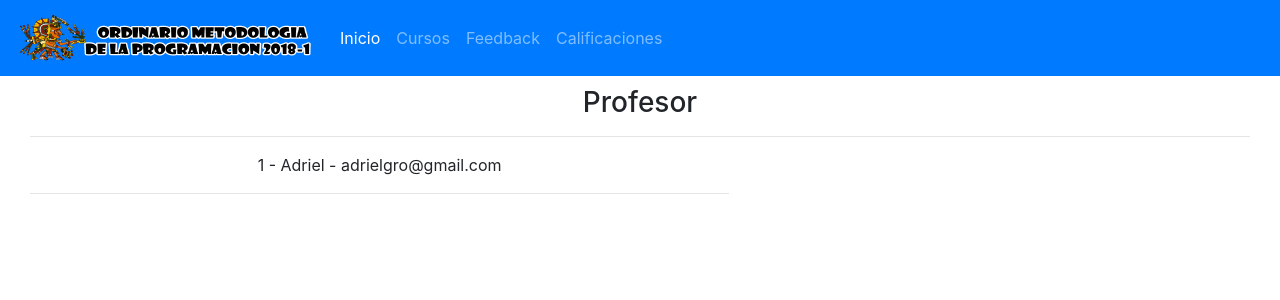
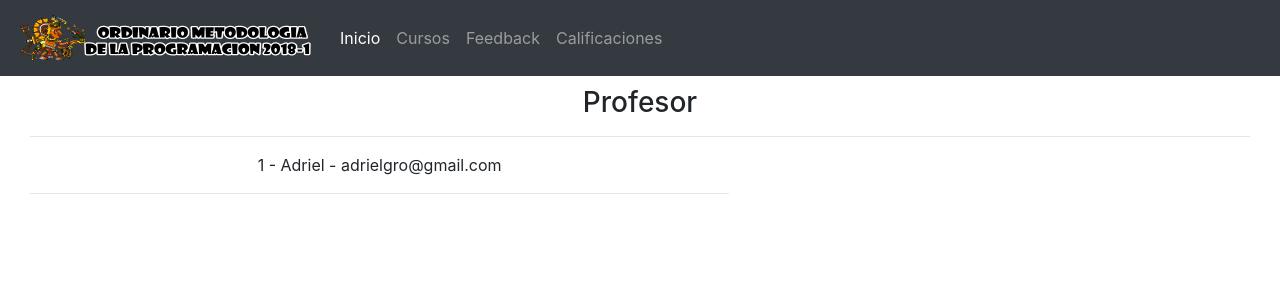
Before and after one commit to adrielgro/ordinario-2018-1, a PHP site: page / in a window 1280 px wide. Shown: the top 300 px of the page. Run offline with PHP 8.4, Linux system fonts and the light colour scheme; data comes from the database, SQL or seed files in the repository; some libraries are stand-ins or nearby versions.

Commit message:
Documento del proyecto y barra de menu del sitio web actualizados

```diff
--- a/includes/header.php
+++ b/includes/header.php
@@ -12,7 +12,7 @@
 
   <body>
     <!-- Menu -->
-    <nav class="navbar navbar-expand-lg navbar-dark bg-primary">
+    <nav class="navbar navbar-expand-lg navbar-dark bg-dark">
       <a class="navbar-brand" href="/"><img src="<?=basename('/assets').'/img/banner.png'?>" style="width: 300px; height: 50px;"></a>
       <button class="navbar-toggler" type="button" data-toggle="collapse" data-target="#navbarSupportedContent" aria-controls="navbarSupportedContent" aria-expanded="false" aria-label="Toggle navigation">
         <span class="navbar-toggler-icon"></span>
```
Also changed, not shown: 1 other file.
